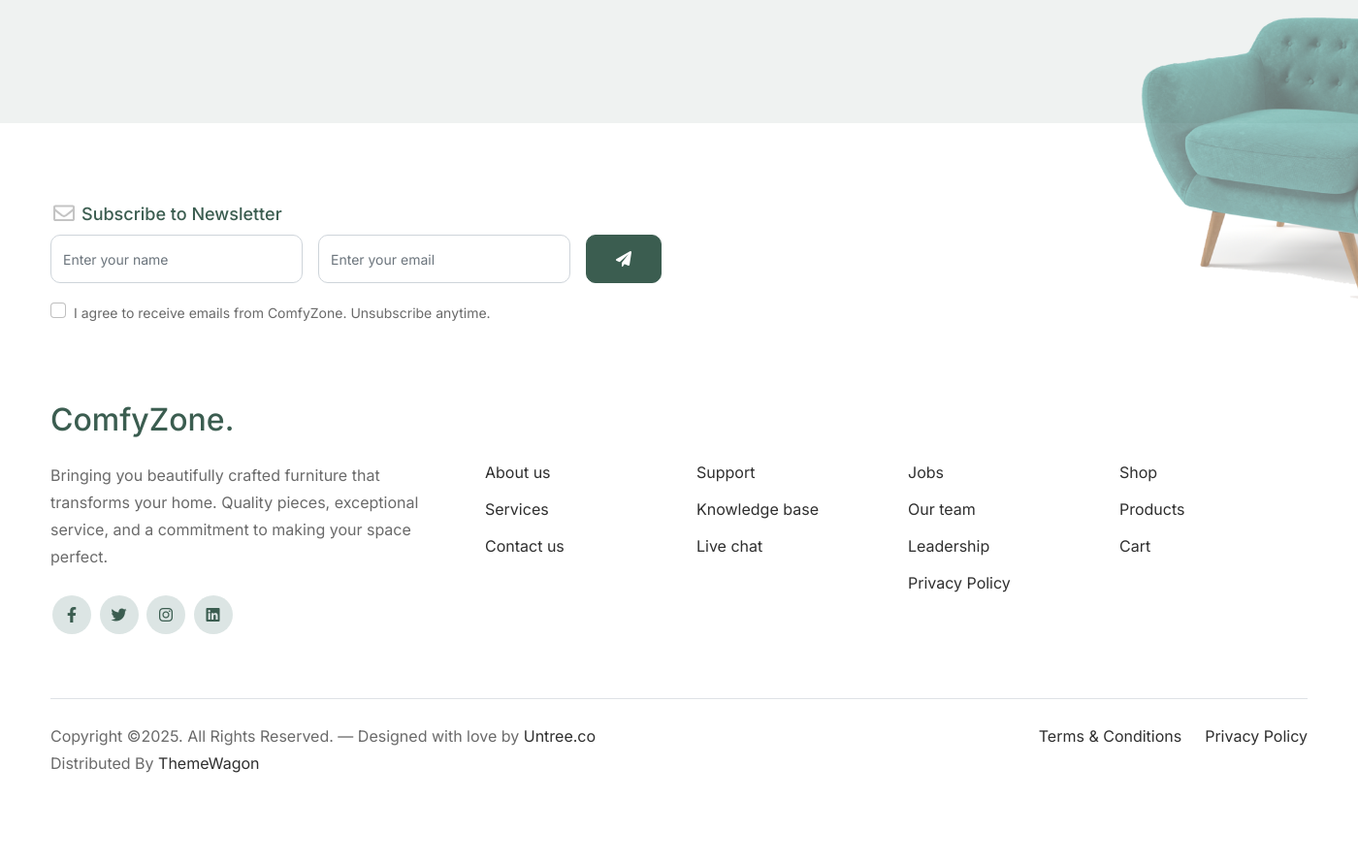
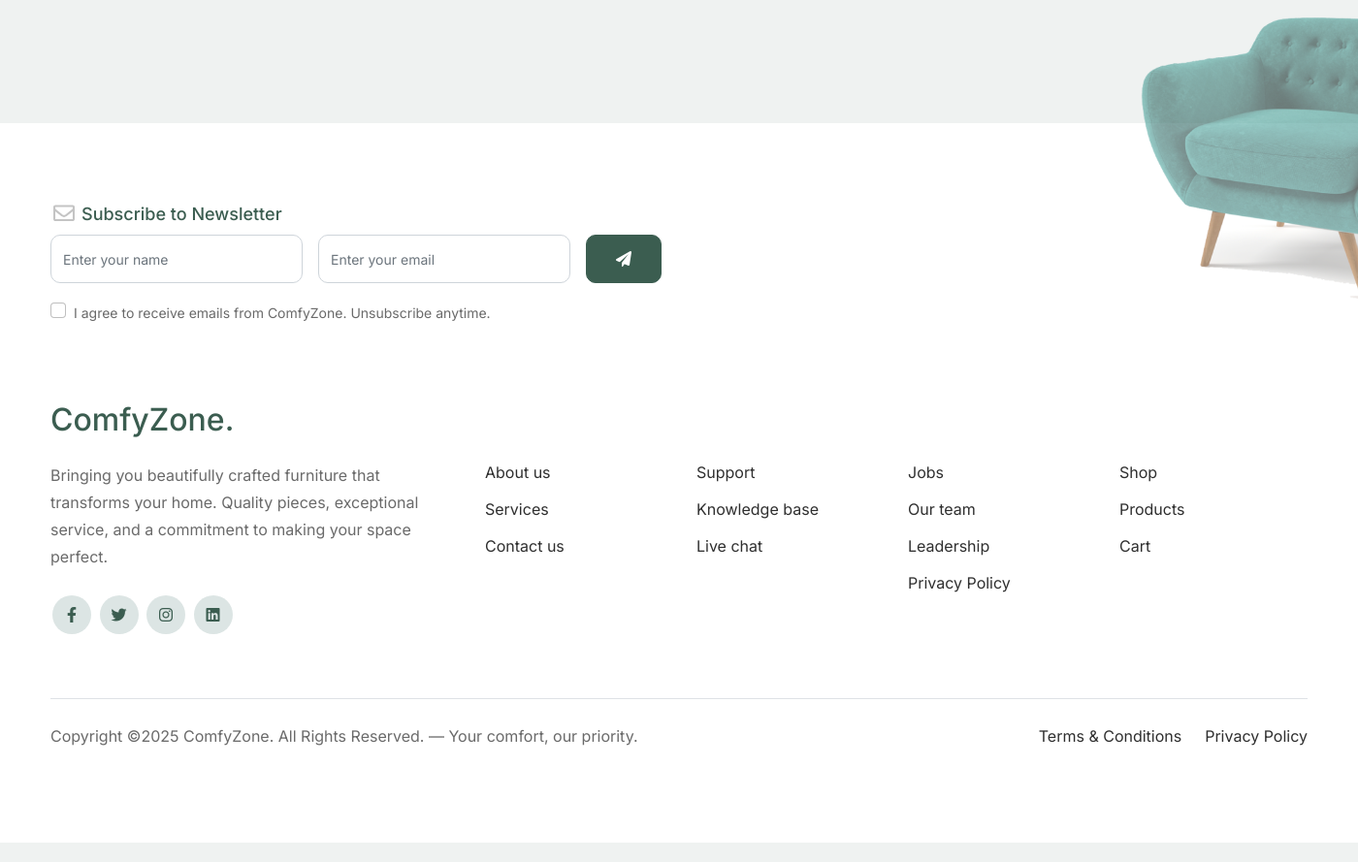
Before and after one commit to htadicha/ComfyZone, a Django app: page /accounts/profile/ in a window 1400 px wide; the page is wider, and only the part inside the window is pictured. Shown: the part 1374-2263 px from the top of that part at 97% size. Run offline with Django 5.2, Linux system fonts and the light colour scheme; the visitor is signed in with stand-in values (Sample User, id 1); data comes from the database, SQL or seed files in the repository; data that the repository does not hold is empty; parts of the project's set-up code (start-up, migrations or seed data) failed here and were passed over; some libraries are stand-ins or nearby versions.

Commit message:
Update footer with ComfyZone branding

```diff
--- a/templates/base.html
+++ b/templates/base.html
@@ -199,7 +199,7 @@
         <div class="row pt-4">
           <div class="col-lg-6">
             <p class="mb-2 text-center text-lg-start">
-              Copyright &copy;{% now "Y" %}. All Rights Reserved. &mdash; Designed with love by <a href="https://untree.co" target="_blank" rel="noopener noreferrer">Untree.co</a> Distributed By <a href="https://themewagon.com" target="_blank" rel="noopener noreferrer">ThemeWagon</a>
+              Copyright &copy;{% now "Y" %} ComfyZone. All Rights Reserved. &mdash; Your comfort, our priority.
             </p>
           </div>
 
```
